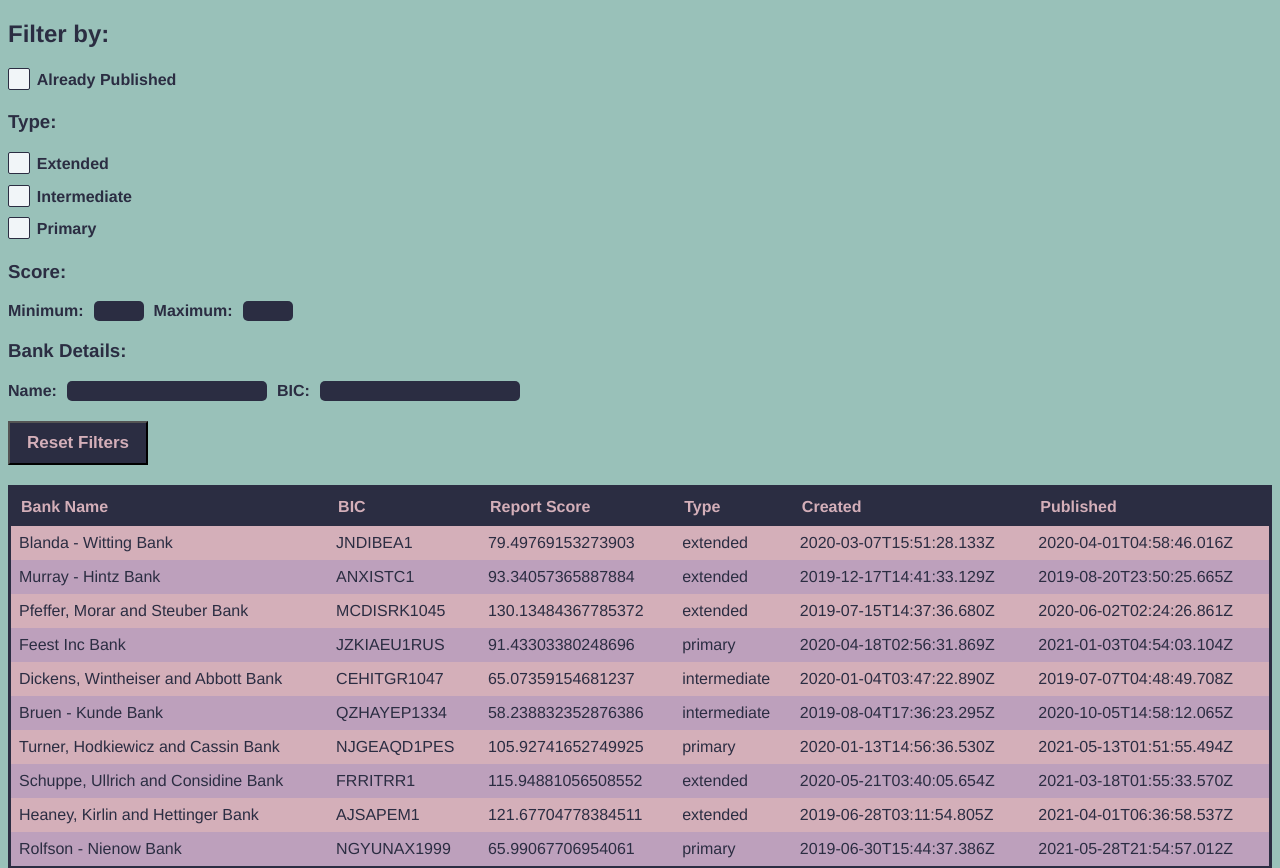
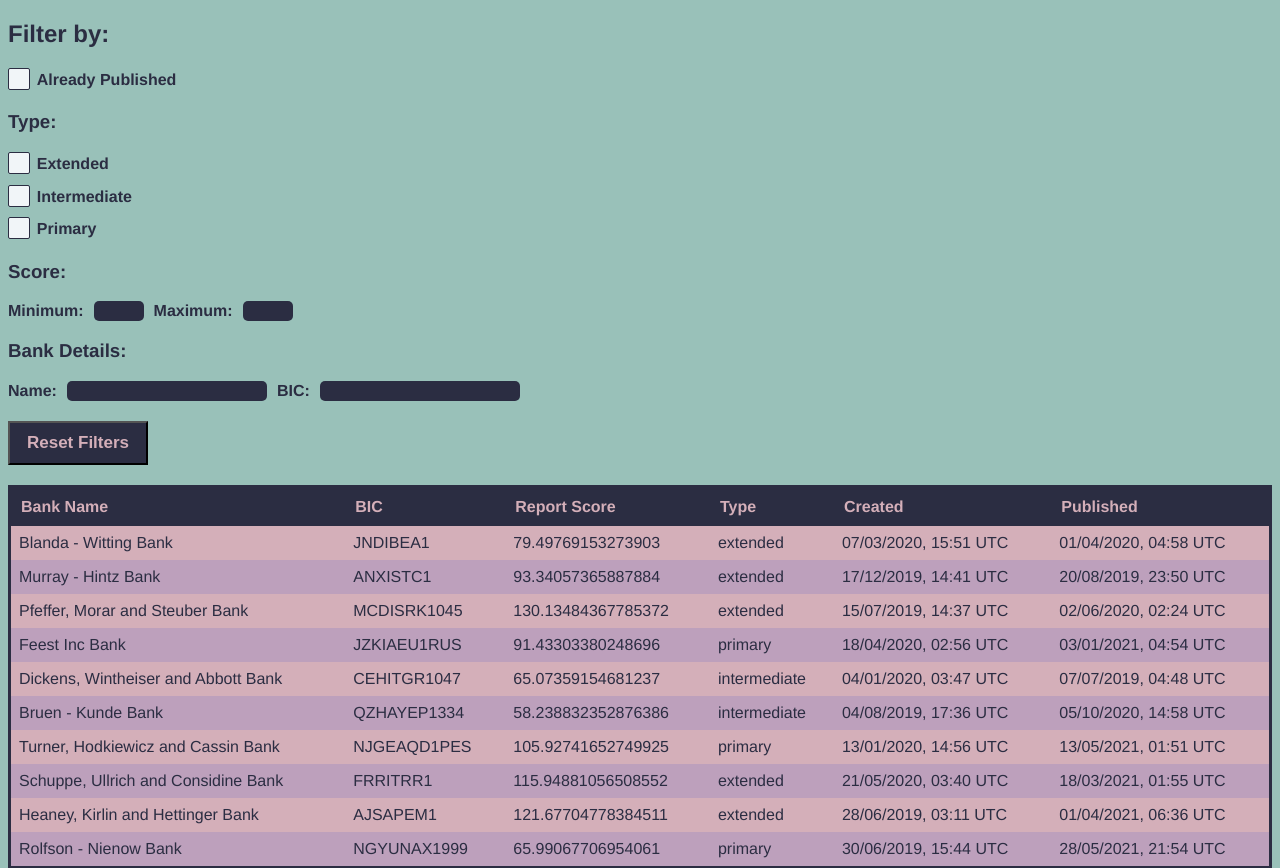
Before and after one commit to lukeg90/elucidate-test, a Vue app: page / in a window 1280 px wide. Shown: the top 868 px of the page. Built offline with nearby package versions, Linux system fonts and the light colour scheme.

Commit message:
formatted dates

```diff
--- a/src/App.vue
+++ b/src/App.vue
@@ -52,8 +52,8 @@
                     <td>{{ report.body.bankBIC[0] }}</td>
                     <td>{{ report.body.reportScore }}</td>
                     <td>{{ report.body.type }}</td>
-                    <td>{{ report.createdAt }}</td>
-                    <td>{{ report.publishedAt }}</td>
+                    <td>{{ formatDate(report.createdAt) }}</td>
+                    <td>{{ formatDate(report.publishedAt) }}</td>
                 </tr>
             </tbody>
         </table>
@@ -168,6 +168,18 @@ export default {
         },
         prevPage() {
             this.currentPage--;
+        },
+        formatDate(dateString) {
+            const options = {
+                day: "numeric",
+                month: "numeric",
+                year: "numeric",
+                hour: "2-digit",
+                minute: "2-digit",
+                timeZone: "UTC",
+                timeZoneName: "short"
+            };
+            return new Date(dateString).toLocaleString("en-GB", options);
         }
     }
 };
```
